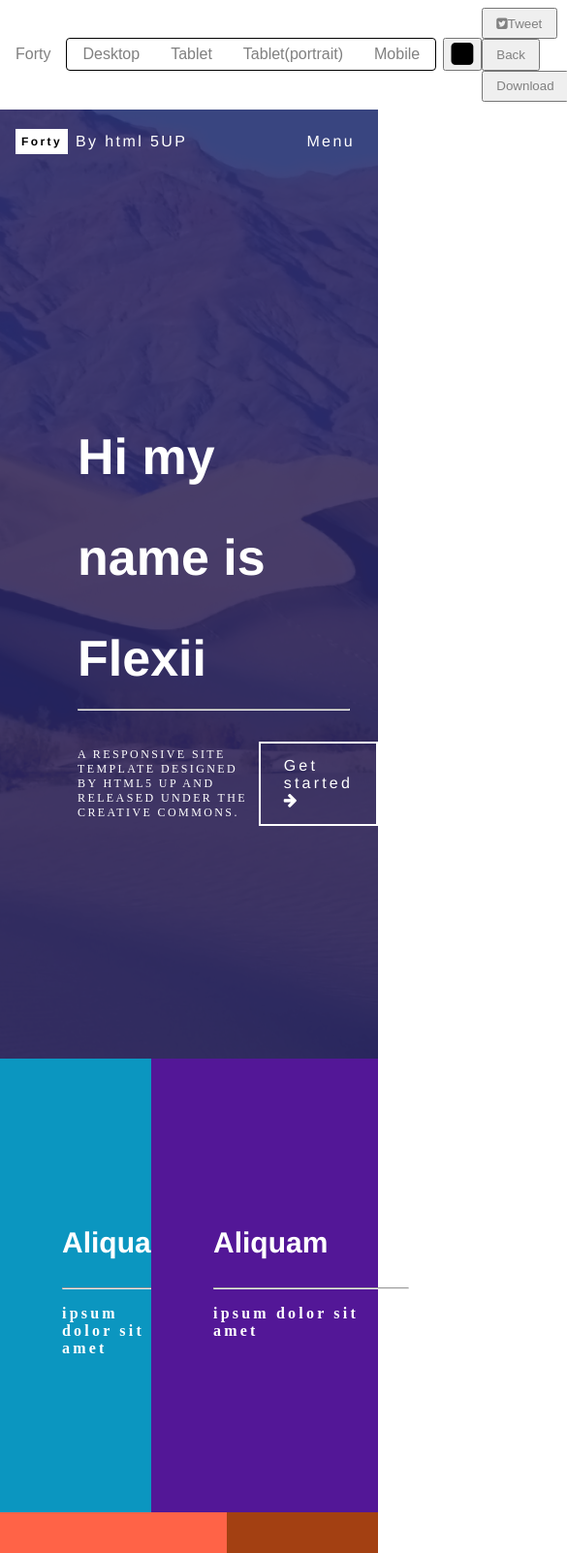
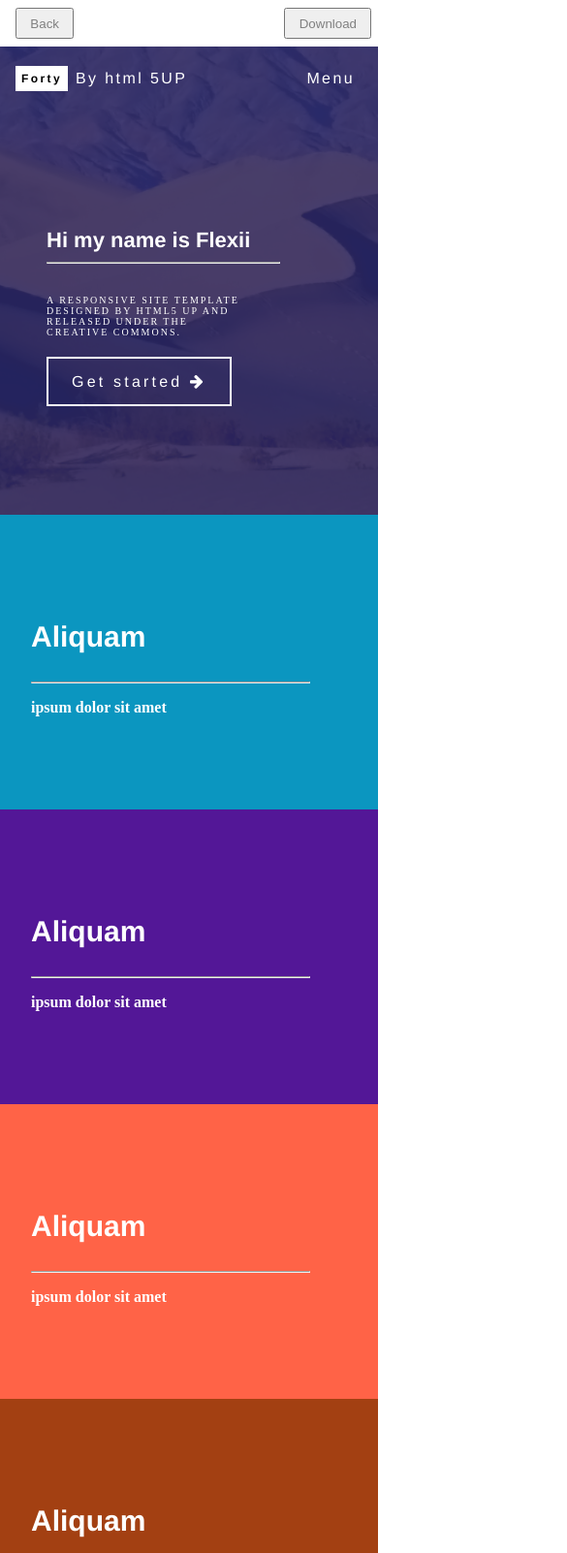
Before and after one commit to Flayxii/Forty, a plain HTML site: page index.html in a window 390 px wide. Shown: the top 1602 px of the page at 97% size, 585 px wide, since content can reach past the window. Drawn offline with Linux system fonts and the light colour scheme.

Commit message:
kkkkkkkkk

```diff
--- a/index.html
+++ b/index.html
@@ -22,10 +22,10 @@
                     <li><a href="#">Mobile</a></li>
                 </ul>
             </nav>
-            <button><i class="fa fa-square fa-2x"></i></button>
+            <button id="square"><i class="fa fa-square fa-2x"></i></button>
         </div>
         <div id="nav1but">
-            <button><a href="#"><i class="fa fa-twitter-square"></i>Tweet</a></button>
+            <button id="tweet"><a href="#"><i class="fa fa-twitter-square"></i>Tweet</a></button>
             <button><a href="#">Back</a></button>
             <button><a href="#">Download</a></button>
         </div>
@@ -50,6 +50,8 @@
         </section>
     </header>
     <main>
+        <section id="middle">
+
             <section class="uno">
                 <div id="div_uno">
                     <h2>Aliquam</h2>
@@ -85,6 +87,7 @@
                     <hr>
                     <p>ipsum dolor sit amet</p>
                 </div>
+            </section>
         </section>
         <section id="quatro">
             <div id="same">
--- a/style.css
+++ b/style.css
@@ -250,7 +250,7 @@ a{
 }
 #top input{
     background-color: #29296bda;
-    width: 20vw;
+    width: 80%;
     height: 3em;
     color: white;
     margin-right: 3em;
@@ -321,3 +321,122 @@ footer{
     background-color: #26264d;
     height: 70px;
 }
+@media screen and (max-width: 1400px)  {
+    textarea{
+        max-width: 80%;
+    }
+    #hero_main p{
+        max-width: 300px;
+    }
+    #square{
+        display: none;
+    }
+    #tweet{
+        display: none;
+    }
+}
+@media screen and (max-width:768px) {
+    #navforty nav{
+        display: none;
+    }
+    #hero_main h1{
+        font-size: 30px;
+    }
+    #hero_main p{
+        margin-right: 1em;
+        max-width: 200px;
+        font-size: 10px;
+    }
+    .uno{
+        grid-template-columns: 50% 50%;
+
+    }
+    .uno div{
+        padding: 6em 0 6em 2em;
+    }
+    #Dos{
+        grid-template-columns: 50% 50%;
+    }
+    #Dos div{
+        padding: 6em 0 6em 2em;
+    }
+    #formulaire {
+        padding-left: 3em;
+    }
+    #top{
+        flex-direction: column;
+    }
+    #info div{
+        padding-left: 3em;
+    }
+    #cinquo{
+        display: block;
+    }
+}
+@media screen and (max-width:532px) {
+    #div_hero{
+        flex-direction: column;
+        align-items: flex-start;
+    }
+    #div_hero p{
+        margin-bottom: 2em;
+    }
+    #hero h1{
+        width: 100%;
+        font-size: 22px;
+    }
+    #hero
+    #hero_main{
+        margin: 7em 0 0 3em;
+        padding: 0 0 7em 0;
+    }
+    #hero hr{
+        width: 70%;
+    }
+
+    .uno p{
+        letter-spacing: normal;
+    }
+    .uno hr{
+        width: 80%;
+    }
+    #Dos hr{
+        width: 80%;
+    }
+    #Dos p{
+        letter-spacing: normal;
+    }
+    #middle{
+        display: grid;
+        grid-template-rows: 1fr 1fr 1fr ;
+    }
+    #navforty{
+        display: none;
+    }
+    #nav1but{
+        padding-left: 1em;
+        width: 100%;
+        display: flex;
+        justify-content: space-between;
+    }
+
+}
+@media screen and (max-width:440px) {
+    .uno{
+        grid-template-columns: 100%;
+        grid-template-rows: 50% 50%;
+    }
+    #Dos{
+        grid-template-columns: 100%;
+        grid-template-rows: 50% 50%;
+    }
+    #formulaire ul{
+        flex-direction: column;
+    }
+    #clean{
+        margin-left: 0;
+    }
+    #Send{
+        margin-bottom: 1em;
+    }
+}
```
Lines whose indentation alone changed are shown as unchanged.
